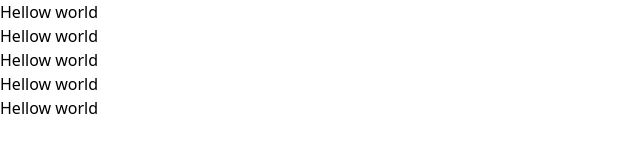
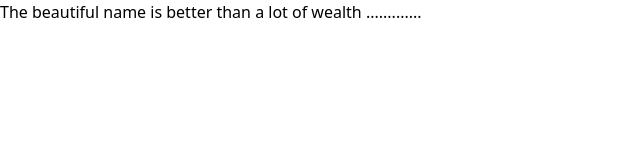
Before and after one commit to Adnan-Assad/First_Tailwind_Project, a website built with Vite: page index.html in a window 1280 px wide. Shown: the whole page, without its empty margins (0-640 px from the left). Built offline with nearby package versions, Linux system fonts and the light colour scheme.

Commit message:
second commit

```diff
--- a/index.html
+++ b/index.html
@@ -9,12 +9,7 @@
  <body>
 
 
-    <h1>Hellow world</h1>
-    <h2>Hellow world</h2>
-    <h3>Hellow world</h3>
-    <h4>Hellow world</h4>
-    <h5>Hellow world</h5>
-
+    <h>The beautiful name is better than a lot of wealth .............</h>
 
 
 
```
